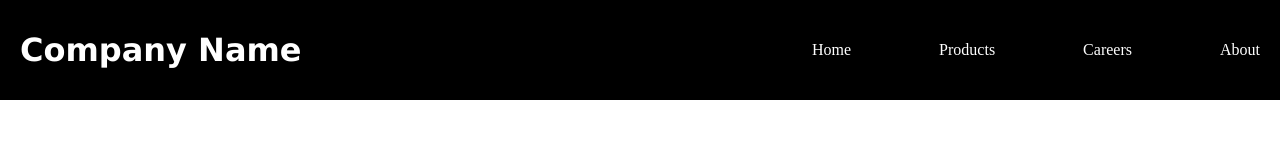
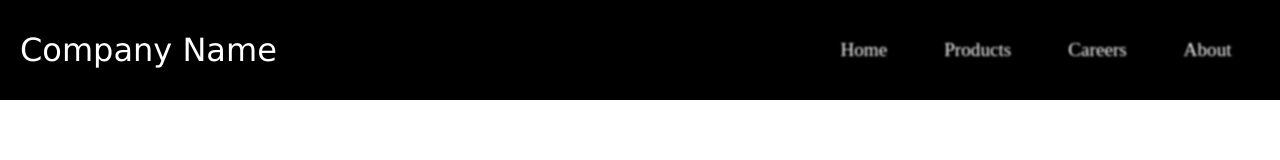
Before and after one commit to PrajwalHegde7/zephyr-internship, a plain HTML site: page index.html in a window 1280 px wide. Drawn offline with Linux system fonts and the light colour scheme.

Commit message:
first commit

```diff
--- a/index.html
+++ b/index.html
@@ -1,15 +1,15 @@
 <!DOCTYPE html>
 <html lang="en">
     <head>
-    <meta charset="UTF-8">
-    <meta name="viewport" content="width=device-width, initial-scale=1.0">
+        <meta charset="UTF-8" />
+        <meta name="viewport" content="width=device-width, initial-scale=1.0" />
         <title>Document</title>
         <style>
-        *{
+            * {
                 margin: 0;
                 padding: 0;
             }
-        .navbar{
+            .navbar {
                 width: 100%;
                 height: 100px;
                 background-color: black;
@@ -17,45 +17,57 @@
                 flex-direction: row;
                 align-items: center;
             }
-        .navbar-heading{
+            .navbar-heading {
+                width: 200px;
                 flex-grow: 1;
                 padding-left: 20px;
+                font-size: xx-large;
+                text-decoration: none;
                 color: white;
-            font-family: 'Lucida Sans', 'Lucida Sans Regular', 'Lucida Grande', 'Lucida Sans Unicode', Geneva, Verdana, sans-serif;
+                cursor: pointer;
+                font-family: "Lucida Sans", "Lucida Sans Regular",
+                    "Lucida Grande", "Lucida Sans Unicode", Geneva, Verdana,
+                    sans-serif;
             }
-        .navbar-menu{
+            .navbar-menu {
                 width: 35%;
                 height: 40px;
                 position: absolute;
                 right: 10px;
                 display: flex;
                 /* background-color: aqua; */
-            justify-content: space-between;
+                justify-content: space-around;
                 align-items: center;
                 padding: 10px;
             }
-        .navbar-menu-item{
+
+            .navbar-menu-item {
                 /* width: 70px;
             height: 50px; */
                 /* border-radius: 25%; */
                 /* background-color: white; */
+                text-decoration: none;
                 color: white;
+                font-size: larger;
+                filter: blur(1px);
                 transition: 100ms ease-in-out;
             }
             .navbar-menu-item:hover {
-            color: navy;
+                color: yellowgreen;
                 cursor: pointer;
-            transform: translateY(10px);
+                font-size: x-large;
+                transform: translateY(5px);
+                filter: blur(0);
             }
         </style>
     </head>
     <body>
         <div class="navbar">
             <div class="navbar-heading">
-            <h1>Company Name</h1>
+                <a>Company Name</a>
             </div>
             <div class="navbar-menu">
-            <a class="navbar-menu-item">Home</a>
+                <a class="navbar-menu-item" href="#">Home</a>
                 <a class="navbar-menu-item">Products</a>
                 <a class="navbar-menu-item">Careers</a>
                 <a class="navbar-menu-item">About</a>
```
Also changed, not shown: script.js (added, +28 -0 lines), 1 other file. Lines whose indentation alone changed are shown as unchanged.
